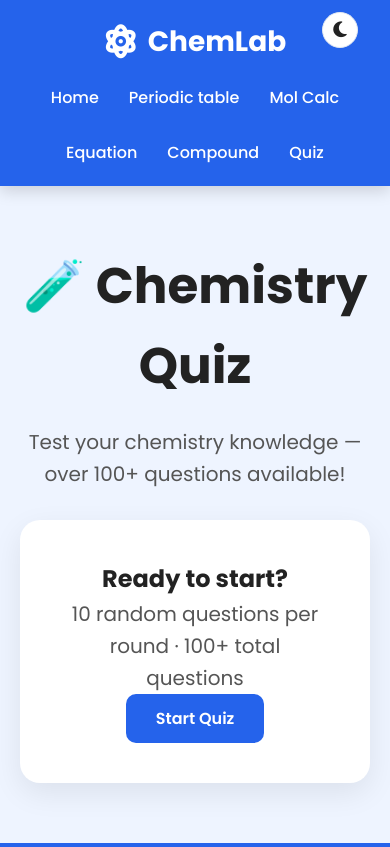
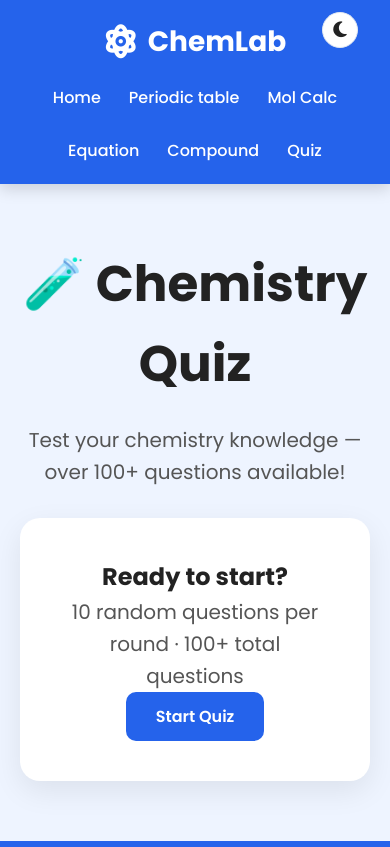
Before and after one commit to tranvietanh25052010-sys/Chemistrylab_VAnh, a Flask app: page /quiz in a window 390 px wide. Shown: the top 847 px of the page. Run offline with Flask 3, Linux system fonts and the light colour scheme; the visitor is signed in with stand-in values (Sample User, id 1).

Commit message:
Update style.css

```diff
--- a/static/css/style.css
+++ b/static/css/style.css
@@ -109,6 +109,20 @@ nav ul li a{
 
 nav ul li a:hover{
     color:var(--accent);
+}
+/* ===========================
+   SỬA: CHỪA CHỖ CHO NÚT NGÔN NGỮ + ĐỔI GIAO DIỆN
+============================ */
+nav ul {
+    padding-right: 150px; /* Chừa đủ rộng cho 2 nút bên phải */
+    gap: 28px; /* Giữ khoảng cách đều giữa các mục */
+}
+
+/* Khi thu nhỏ màn hình */
+@media(max-width:900px){
+    nav ul {
+        padding-right: 0; /* Trên di động menu xếp dưới logo nên không cần chừa */
+    }
 }
 
 /* ===========================================
```
